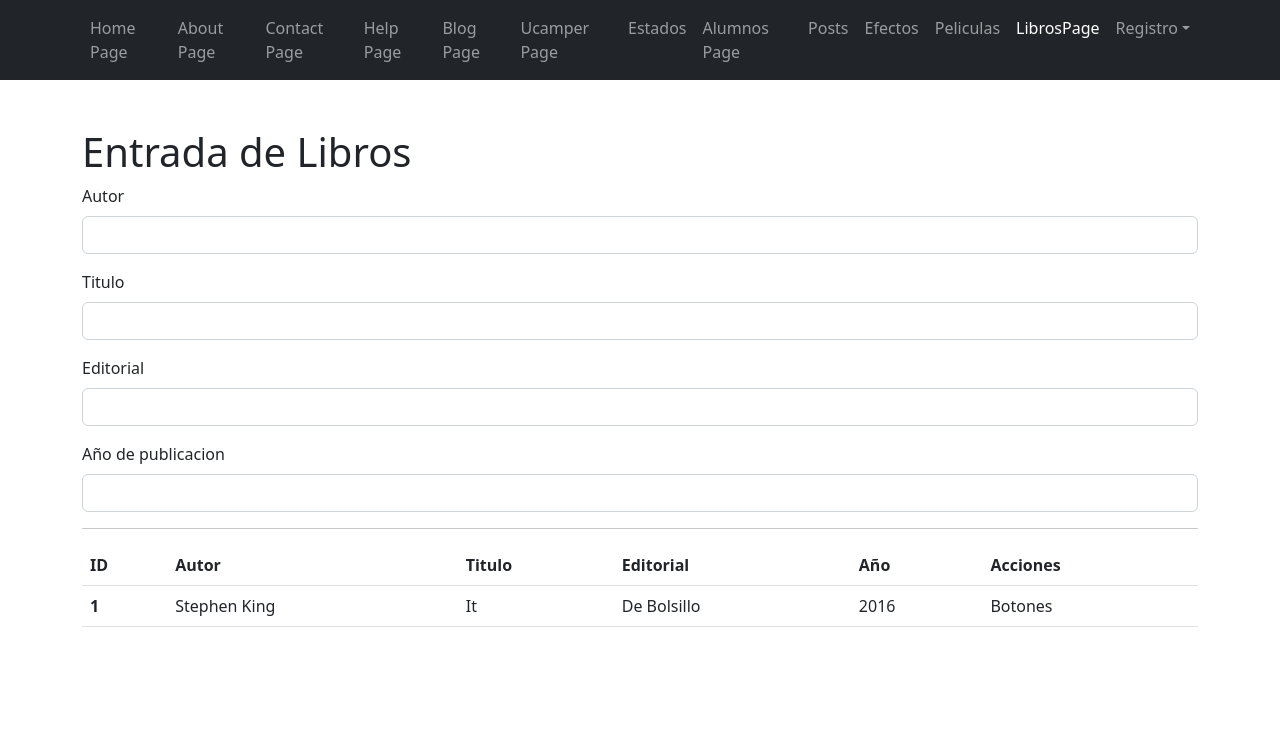
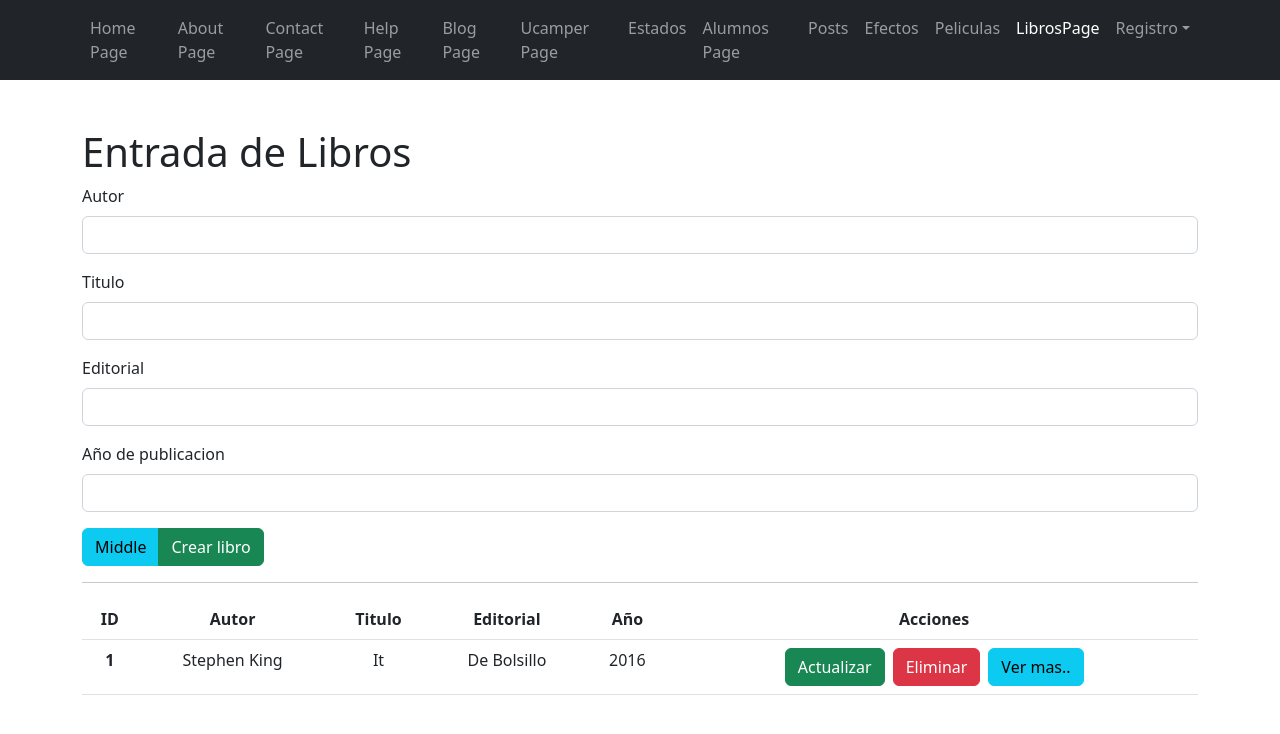
Before and after one commit to ArticislandOfficial/1.demo-app, a React (Create React App) app: page /libros in a window 1280 px wide. Shown: the top 734 px of the page. Built offline with nearby package versions, Linux system fonts and the light colour scheme.

Commit message:
Metodo agregar y conexión db Firebase
Se pueden agregar peliculas a FireStore

```diff
--- a/src/pages/LibrosPage.jsx
+++ b/src/pages/LibrosPage.jsx
@@ -1,6 +1,22 @@
-import React from "react";
+import React, { useState } from "react";
+import {db} from '../firebase/firebase';
+import{ collection,addDoc } from 'firebase/firestore'
+
+const incioFormulario = {
+  autor: "",
+  titulo: "",
+  editorial: "",
+  año: "",
+};
 
 const LibrosPage = () => {
+  const [form, setForm] = useState(incioFormulario);
+  const crearLibro = async () => {
+    const coleccion =  collection(db,'libros')
+    await addDoc(coleccion, form);
+    console.log(form);
+  };
+
   return (
     <>
       <header>
@@ -11,66 +27,81 @@ const LibrosPage = () => {
           <form>
             <div>
               <div className="mb-3">
-                <label
-                  htmlFor="exampleFormControlInput1"
-                  className="form-label"
-                >
+                <label htmlFor="autor" className="form-label">
                   Autor
                 </label>
                 <input
-                  type="email"
+                  id="autor"
+                  type="text"
                   className="form-control"
-                  id="exampleFormControlInput1"
+                  onChange={(e) => {
+                    setForm({ ...form, autor: e.target.value });
+                  }}
+                  value={form.autor}
                 />
               </div>
               <div className="mb-3">
-                <label
-                  htmlFor="exampleFormControlInput1"
-                  className="form-label"
-                >
+                <label htmlFor="titulo" className="form-label">
                   Titulo
                 </label>
                 <input
-                  type="email"
+                  type="text"
                   className="form-control"
-                  id="exampleFormControlInput1"
+                  id="titulo"
+                  onChange={(e) => {
+                    setForm({ ...form, titulo: e.target.value });
+                  }}
+                  value={form.titulo}
                 />
               </div>
               <div className="mb-3">
-                <label
-                  htmlFor="exampleFormControlInput1"
-                  className="form-label"
-                >
+                <label htmlFor="editorial" className="form-label">
                   Editorial
                 </label>
                 <input
                   type="text"
                   className="form-control"
-                  id="exampleFormControlInput1"
+                  id="editorial"
+                  onChange={(e) => {
+                    setForm({ ...form, editorial: e.target.value });
+                  }}
                 />
               </div>
               <div className="mb-3">
-                <label
-                  htmlFor="exampleFormControlInput1"
-                  className="form-label"
-                >
+                <label htmlFor="año" className="form-label">
                   Año de publicacion
                 </label>
-                <input
-                  type="number"
-                  className="form-control"
-                  id="exampleFormControlInput1"
+                <input type="number" className="form-control" id="año"
+                onChange={(e)=>setForm({...form,año: e.target.value})}
                 />
               </div>
             </div>
           </form>
         </article>
       </main>
+      <section>
+        <div
+          className="btn-group"
+          role="group"
+          aria-label="Basic mixed styles example"
+        >
+          <button type="button" className="btn btn-info">
+            Middle
+          </button>
+          <button
+            type="button"
+            className="btn btn-success"
+            onClick={crearLibro}
+          >
+            Crear libro
+          </button>
+        </div>
+      </section>
       <hr />
       <section>
         <table className="table">
           <thead>
-            <tr>
+            <tr className="px-4 text-center">
               <th scope="col">ID</th>
               <th scope="col">Autor</th>
               <th scope="col">Titulo</th>
@@ -80,14 +111,24 @@ const LibrosPage = () => {
             </tr>
           </thead>
           <tbody>
-            <tr>
+            <tr className="px-4 text-center">
               <th scope="row">1</th>
               <td>Stephen King</td>
               <td>It</td>
               <td>De Bolsillo</td>
               <td>2016</td>
-              <td>
-              Botones
+              <td className="">
+                <div>
+                  <button type="button" className="mx-1 btn btn-success">
+                    Actualizar
+                  </button>
+                  <button type="button" className="mx-1 btn btn-danger">
+                    Eliminar
+                  </button>
+                  <button type="button" className="mx-1 btn btn-info">
+                    Ver mas..
+                  </button>
+                </div>
               </td>
             </tr>
           </tbody>
```
